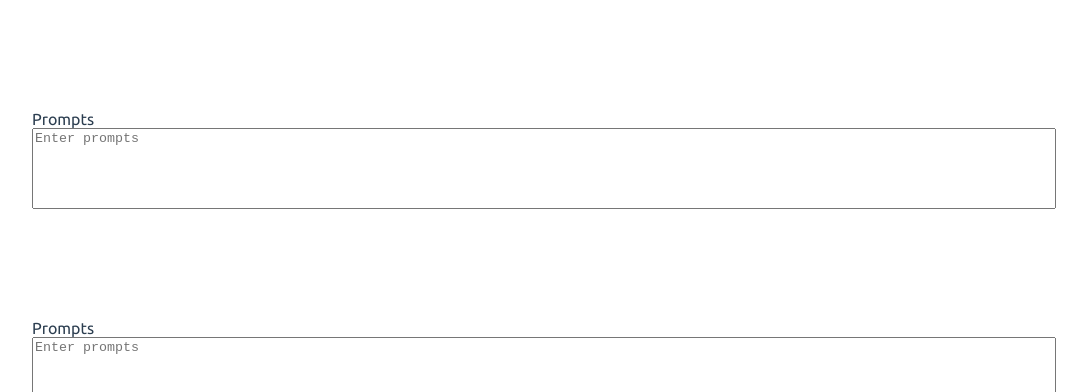
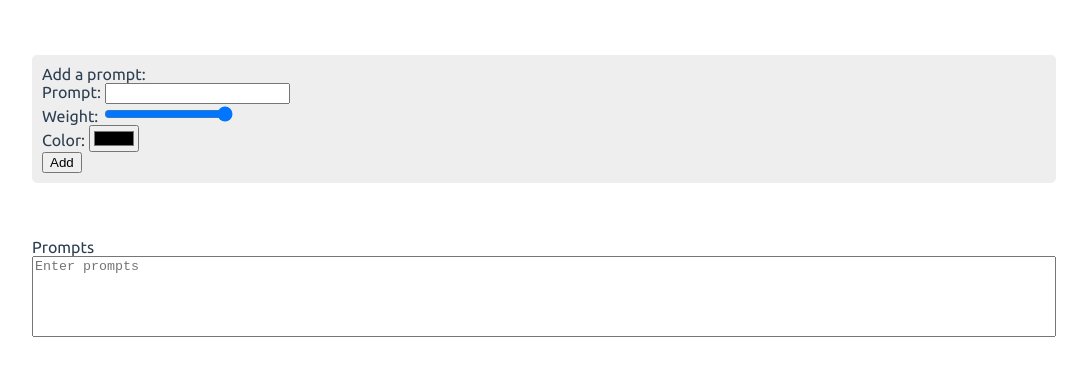
Before and after one commit to KevinLeFaucheur/prompts-parser, a React (Create React App) app: page / in a window 1280 px wide. Shown: the top 392 px of the page, without its empty margins (96-1183 px from the left). Built offline with nearby package versions, Linux system fonts and the light colour scheme.

Commit message:
Add PromptContext

```diff
--- a/src/App.js
+++ b/src/App.js
@@ -1,3 +1,4 @@
+import { createContext, useState } from "react";
 import { Prompt } from "./components/Prompt";
 import { Widgets } from "./layout/Widgets";
 import styled from "styled-components";
@@ -6,17 +7,24 @@ const Main = styled.main`
   margin: 0 10%;
 `
 
+export const PromptContext = createContext(null);
+
 const App = () => {
+  const [prompt, setPrompt] = useState([]);
+
   return (
     <div className="App">
       <div className="prompts-buttons"></div>
       <Main>
 
-        <Widgets></Widgets>
-        <Prompt></Prompt>
+        <PromptContext.Provider value={{ prompt, setPrompt }}>
+          <Widgets></Widgets>
+          <Prompt></Prompt>
 
-        <Widgets></Widgets>
-        <Prompt></Prompt>
+        {/* <Widgets></Widgets>
+        <Prompt></Prompt> */}
+
+        </PromptContext.Provider>
 
       </Main>
     </div>
--- /dev/null
+++ b/src/components/Controller.jsx
@@ -0,0 +1,42 @@
+import React, { useContext } from 'react';
+import styled from 'styled-components';
+import { PromptContext } from '../App';
+
+const Wrapper = styled.div`
+  background-color: #EEE;
+  border-radius: 5px;
+  padding: 10px;
+`
+
+export const Controller = () => {
+  const { prompt, setPrompt } = useContext(PromptContext);
+  console.log(prompt);
+
+  const widgets = document.querySelector('.widget__container');
+
+  const addWidget = () => {
+    // currentPrompt.push({ prompt: '', weight: '', color: '' });
+    // setCurrentPrompt(currentPrompt);
+  }
+
+  return (
+    <Wrapper>
+      <div>Add a prompt:</div>
+      <div>
+        <div>
+          <label>Prompt: </label>
+          <input type='text'/>
+        </div>
+        <div>
+          <label>Weight: </label>
+          <input type="range" min={0} max={10} step={0.1} />
+        </div>
+        <div>
+          <label>Color: </label>
+          <input type="color" />
+        </div>
+        <button onClick={addWidget} >Add</button>
+      </div>
+    </Wrapper>
+  )
+}
--- a/src/components/Prompt.jsx
+++ b/src/components/Prompt.jsx
@@ -1,6 +1,8 @@
-import React, { useRef, useState } from 'react';
+import React, { useContext, useRef, useState } from 'react';
 import styled from 'styled-components';
 import { Widgets } from '../layout/Widgets';
+import { Controller } from './Controller';
+import { PromptContext } from '../App';
 
 const PromptWrapper = styled.div`
   display: flex;
@@ -10,9 +12,9 @@ const PromptWrapper = styled.div`
 export const Prompt = () => {
   const textareaRef = useRef('');
   const [prompts, setPrompts] = useState([]);
+  const { prompt, setPrompt } = useContext(PromptContext);
 
   const handlePrompt = (prompt) => {
-    console.log(prompt.split(','));
 
     if(prompt.slice(-1) === ',') {
       const prompts = prompt.split(',');
@@ -20,14 +22,21 @@ export const Prompt = () => {
 
       prompts.forEach(prompt => {
         const newPrompt = prompt.trim();
-        if(newPrompt !== '') newPrompts.push(prompt);
+        if(newPrompt !== '') newPrompts.push({ prompt, weight: 1, color: '#9EE' });
       });
+
+      console.log(newPrompts);
+
       setPrompts(newPrompts);
+
+      setPrompt(newPrompts);
     }
   }
 
   return (
     <PromptWrapper>
+
+      <Controller />
 
       <Widgets prompts={prompts} />
 
--- a/src/components/Widget.jsx
+++ b/src/components/Widget.jsx
@@ -63,7 +63,7 @@ export const Widget = ({ prompt }) => {
     <Button backgroundColor={categoryColor}>
       <div className='widget__header' onClick={handleIsOpen}>
         <i className="fa-solid fa-angle-up" />
-        <p>{prompt}</p>
+        <p>{prompt?.prompt}</p>
         <button className="fa-solid fa-xmark" />
       </div>
       {isOpen ?
--- a/src/layout/Widgets.jsx
+++ b/src/layout/Widgets.jsx
@@ -9,12 +9,14 @@ const WidgetsWrapper = styled.div`
 
 export const Widgets = ({ prompts }) => {
 
+  console.log(prompts);
+
   // useEffect(() => {
 
   // }, [prompts])
 
   return (
-    <WidgetsWrapper>
+    <WidgetsWrapper className='widget__container'>
       {prompts
       ?
       prompts.map((prompt, index) => {
```
